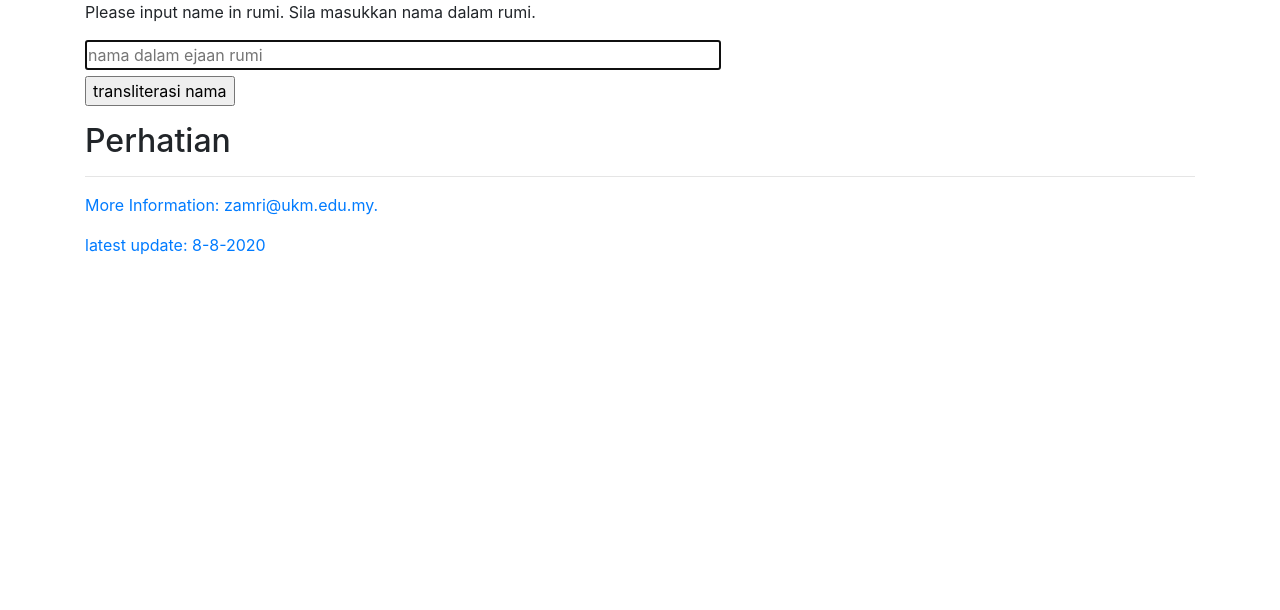
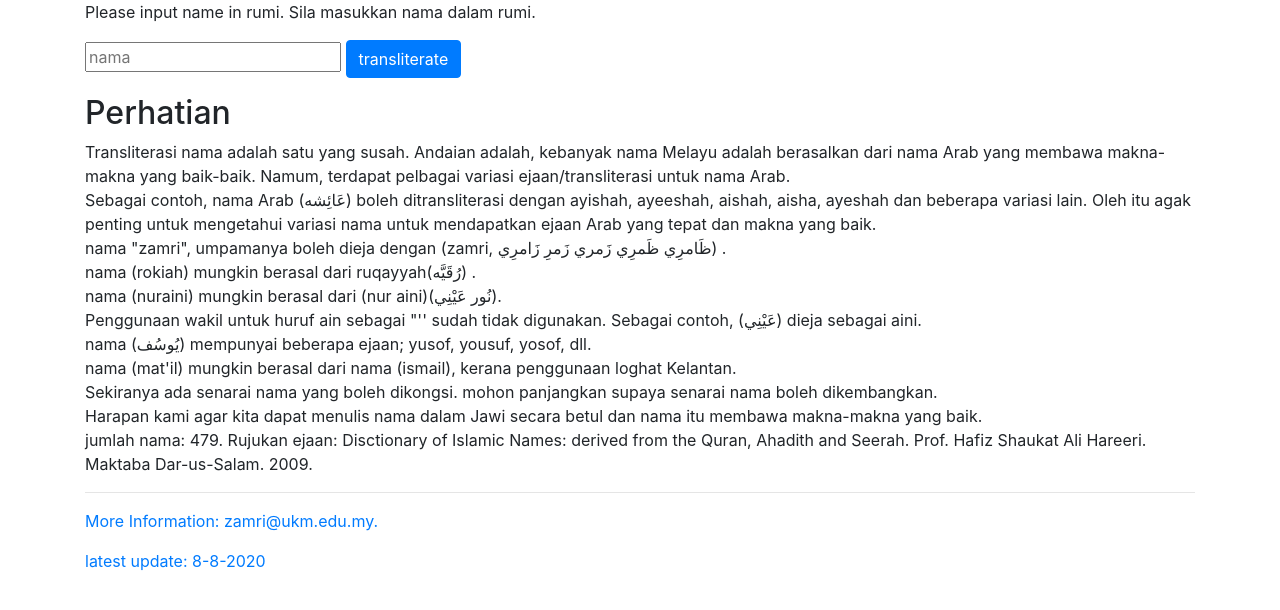
Before and after one commit to mohdzamri-github/rumi2jawi, a Flask app: page /nama in a window 1280 px wide. Shown: the part 56-666 px from the top of the page. Run offline with Flask 2, Linux system fonts and the light colour scheme; parts of the project's set-up code (start-up, migrations or seed data) failed here and were passed over; some libraries are stand-ins or nearby versions.

Commit message:
update row/column for name transliteration fix capital letter/space in single transliteration

```diff
--- a/main.py
+++ b/main.py
@@ -11,7 +11,6 @@ app = Flask(__name__)
 # latest changes
 latest_changes = "8-8-2020"
 
-import codecs
 
 import re
 
@@ -85,26 +84,27 @@ def page_not_found(e):
 
 # https://cloud.google.com/appengine/docs/standard/python3/building-app/storing-and-retrieving-data
 
-from google.cloud import datastore
+# No need. just cosmetic from book exercise.
+# from google.cloud import datastore
 
-datastore_client = datastore.Client()
+# datastore_client = datastore.Client()
 
-def store_time(dt):
-    entity = datastore.Entity(key=datastore_client.key('visit'))
-    entity.update({
-        'timestamp': dt
-    })
+# def store_time(dt):
+#     entity = datastore.Entity(key=datastore_client.key('visit'))
+#     entity.update({
+#         'timestamp': dt
+#     })
 
-    datastore_client.put(entity)
+#     datastore_client.put(entity)
 
 
-def fetch_times(limit):
-    query = datastore_client.query(kind='visit')
-    query.order = ['-timestamp']
+# def fetch_times(limit):
+#     query = datastore_client.query(kind='visit')
+#     query.order = ['-timestamp']
 
-    times = query.fetch(limit=limit)
+#     times = query.fetch(limit=limit)
 
-    return times
+#     return times
 
 @app.route('/transliterate', methods=['POST'])
 def transliterate():
@@ -113,35 +113,37 @@ def transliterate():
     #print "hello world"
     #print("The email address is in signup function '" + email + "'")
 
-    rumi.lower().strip()
+    # rumi.lower().strip() ## no effect ~~ 8/8/2020
 
-    if rumi in rjDict1:
-        if rumi in rjDict2 and rumi in rjDict3:
+    r = rumi.lower().strip()
+
+    if r in rjDict1:
+        if r in rjDict2 and r in rjDict3:
             return render_template('transliterate.html',
-                                   rumi=rumi,
-                                   jawi=rjDict1[rumi],
-                                   jawi2=rjDict2[rumi],
-                                   jawi3=rjDict3[rumi],
+                                   rumi=r,
+                                   jawi=rjDict1[r],
+                                   jawi2=rjDict2[r],
+                                   jawi3=rjDict3[r],
                                    latest_changes=latest_changes)
-        elif rumi in rjDict2:
+        elif r in rjDict2:
             return render_template('transliterate.html',
-                                   rumi=rumi,
-                                   jawi=rjDict1[rumi],
-                                   jawi2=rjDict2[rumi],
+                                   rumi=r,
+                                   jawi=rjDict1[r],
+                                   jawi2=rjDict2[r],
                                    latest_changes=latest_changes)
         else:
             return render_template('transliterate.html',
-                                   rumi=rumi,
-                                   jawi=rjDict1[rumi],
+                                   rumi=r,
+                                   jawi=rjDict1[r],
                                    latest_changes=latest_changes)
     else:
-        guest1 = edits1(rumi)
+        guest1 = edits1(r)
         guest2 = []
         for c in guest1:
             if c in rjDict1:
                 guest2.append(c)
         return render_template('not_found_transliterasi.html',
-                               rumi=rumi,
+                               rumi=r,
                                guesses=guest2,
                                latest_changes=latest_changes)
     # return pass
@@ -154,14 +156,14 @@ def transliterate():
 @app.route('/rumijawi')
 def rumijawi():
     # Store the current access time in Datastore.
-    store_time(datetime.datetime.now())
+    # store_time(datetime.datetime.now())
 
     # Fetch the most recent 10 access times from Datastore.
-    times = fetch_times(10)
+    # times = fetch_times(10)
 
-    return render_template('rumijawi.html', times=times,
-                           latest_changes=latest_changes)
-
+    #return render_template('rumijawi.html', times=times,
+    #                       latest_changes=latest_changes)
+    return render_template('rumijawi.html', latest_changes=latest_changes)
 
 @app.route('/rumijawi_paragraph')
 def rumijawi_paragraph():
--- a/templates/nama.html
+++ b/templates/nama.html
@@ -68,14 +68,40 @@
     Please input name in rumi. Sila masukkan nama dalam rumi.
     <p>
     <form action="/transliterate_name" method="post">
-      <textarea name="rumi" style="resize: none;" rows=1 cols="60" autofocus="autofocus"
-        placeholder="nama dalam ejaan rumi"></textarea><br>
-      <input type="submit" value="transliterasi nama"></input>
+      <!-- <textarea name="rumi" style="resize: none;" data-limit-rows="true" rows="1" cols="40" autofocus="autofocus"
+        placeholder="nama dalam ejaan rumi"></textarea><br> -->
+        <input name="rumi" type="text" placeholder="nama">
+      <!-- <input type="submit" value="transliterasi nama"></input> -->
+      <button class="btn btn-primary" name="_submit" type="submit" value="transliterate">transliterate</button>
     </form>
     </p>
     <div class="well well-lg">
       <h2>Perhatian</h2>
 
+      <p>Transliterasi nama adalah satu yang susah. Andaian adalah, kebanyak nama Melayu adalah berasalkan dari nama
+        Arab yang membawa makna-makna yang baik-baik. Namum, terdapat pelbagai variasi ejaan/transliterasi untuk nama
+        Arab.
+        <br>
+        Sebagai contoh, nama Arab (عَائِشه) boleh ditransliterasi dengan ayishah, ayeeshah, aishah, aisha, ayeshah dan
+        beberapa variasi
+        lain. Oleh itu agak penting untuk mengetahui variasi nama untuk mendapatkan ejaan Arab yang tepat dan makna yang
+        baik.
+        <br>
+        nama "zamri", umpamanya boleh dieja dengan (zamri, ظَامرِي ظَمرِي زَمري زَمرِ زَامرِي) .
+        <br> nama (rokiah) mungkin berasal dari ruqayyah(رُقَيَّه) .
+        <br>
+        nama (nuraini) mungkin berasal dari (nur aini)(نُور عَيْنِي).
+        <br>
+        Penggunaan wakil untuk huruf ain sebagai "'' sudah tidak digunakan. Sebagai contoh, (عَيْنِي) dieja sebagai
+        aini.
+        <br> nama (يُوسُف) mempunyai beberapa ejaan; yusof, yousuf, yosof, dll.
+        <br> nama (mat'il) mungkin berasal dari nama (ismail), kerana penggunaan loghat Kelantan.
+        <br> Sekiranya ada senarai nama yang boleh dikongsi. mohon panjangkan supaya senarai nama boleh dikembangkan.
+        <br> Harapan kami agar kita dapat menulis nama dalam Jawi secara betul dan nama itu membawa makna-makna yang
+        baik.
+        <br> jumlah nama: 479. Rujukan ejaan: Disctionary of Islamic Names: derived from the Quran, Ahadith and Seerah.
+        Prof. Hafiz Shaukat Ali Hareeri. Maktaba Dar-us-Salam. 2009.
+      </p>
 
     </div>
     <hr>
--- a/templates/teknikal.html
+++ b/templates/teknikal.html
@@ -58,6 +58,7 @@
               <a>http://www.getmdl.io/</a>
             </li>
             <li> Update using bootstrap. 10-6-2016</li>
+            <li> Code https://github.com/mohdzamrimurah/rumi2jawi.git</li>
           </ol>
         </div>
         <div class="well well-lg">
```
Also changed, not shown: README.md.
